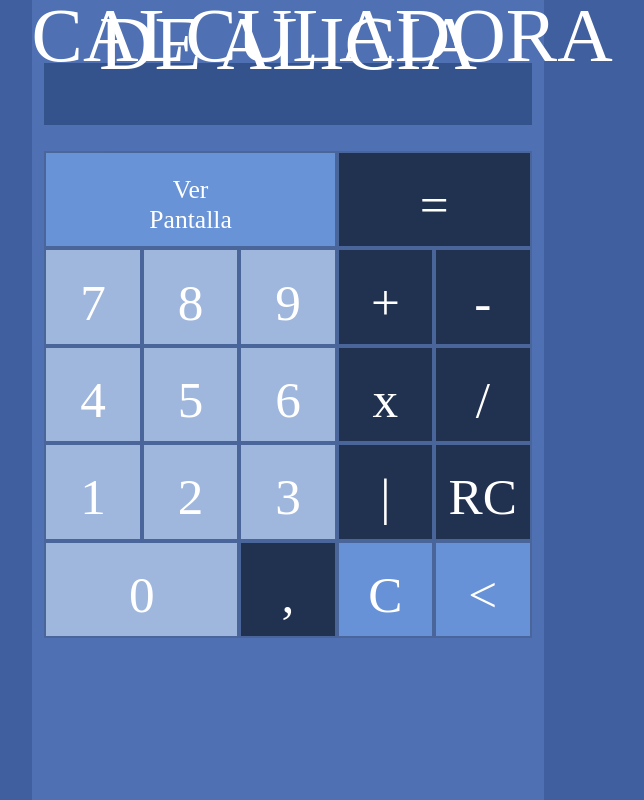
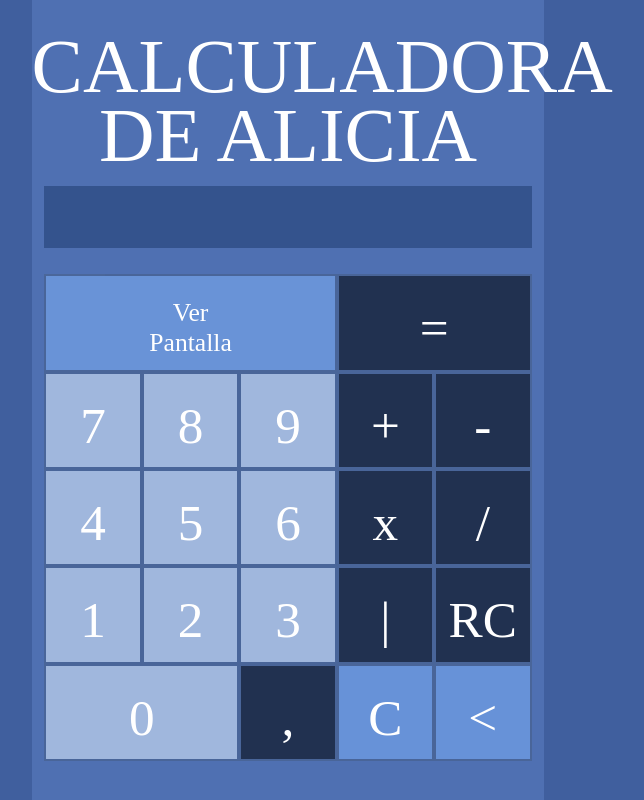
Before and after one commit to abdullahalee/test-calculator, a plain HTML site: page index.html in a window 1280 px wide. Shown: the whole page, without its empty margins (352-996 px from the left). Drawn offline with Linux system fonts and the light colour scheme; a web font is replaced by a local one.

Commit message:
Update assets.css

```diff
--- a/assets.css
+++ b/assets.css
@@ -48,9 +48,9 @@ header{
 	margin-bottom: 3%;
 	color:#ffffff;
 	font-family: 'jellyregular';
-	font-size: 30px;
+	font-size: 65px;
 	text-align: center;
-	line-height: 10%;
+	line-height: 90%;
 }
 header span{
 	color:#ffffff;
```
